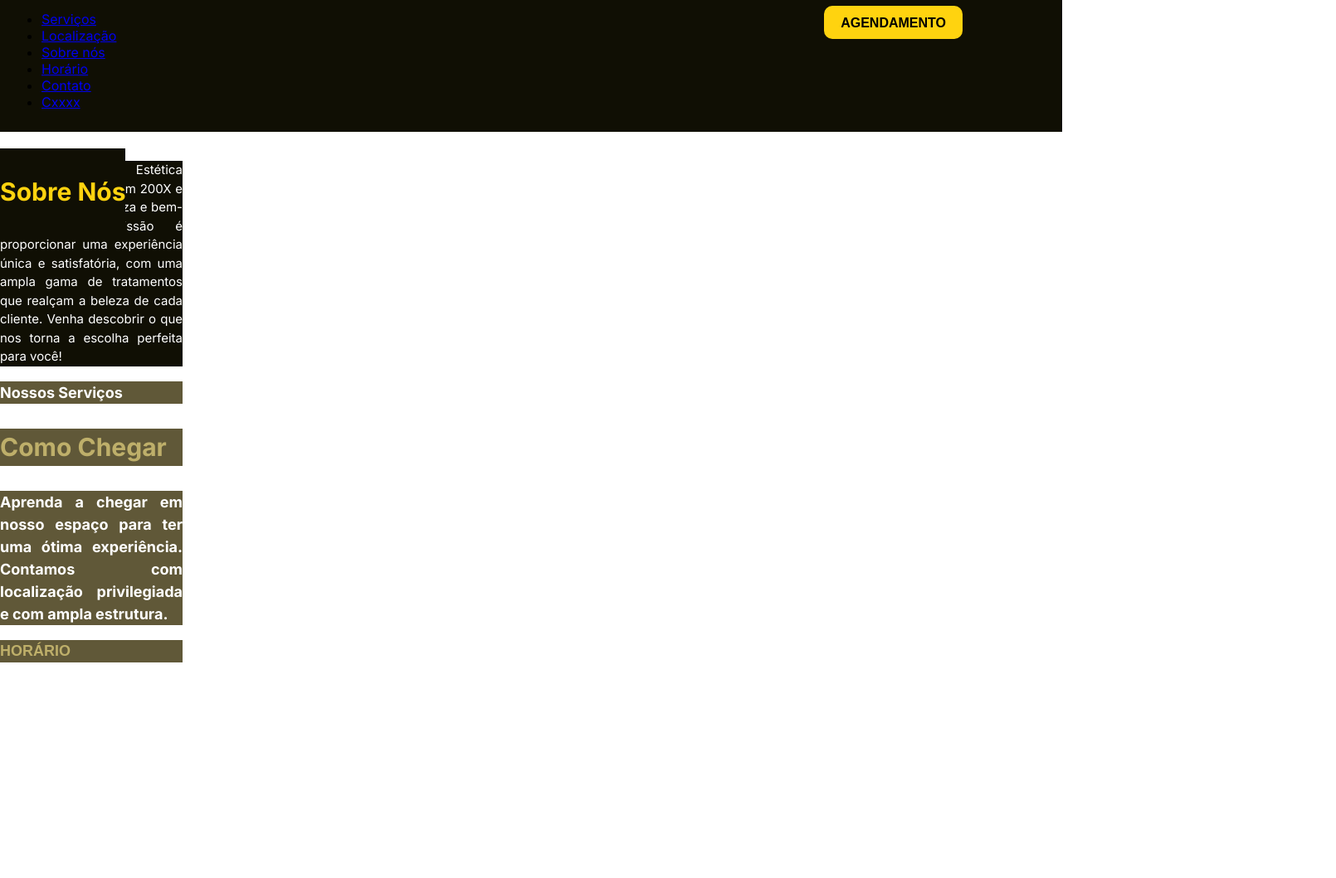
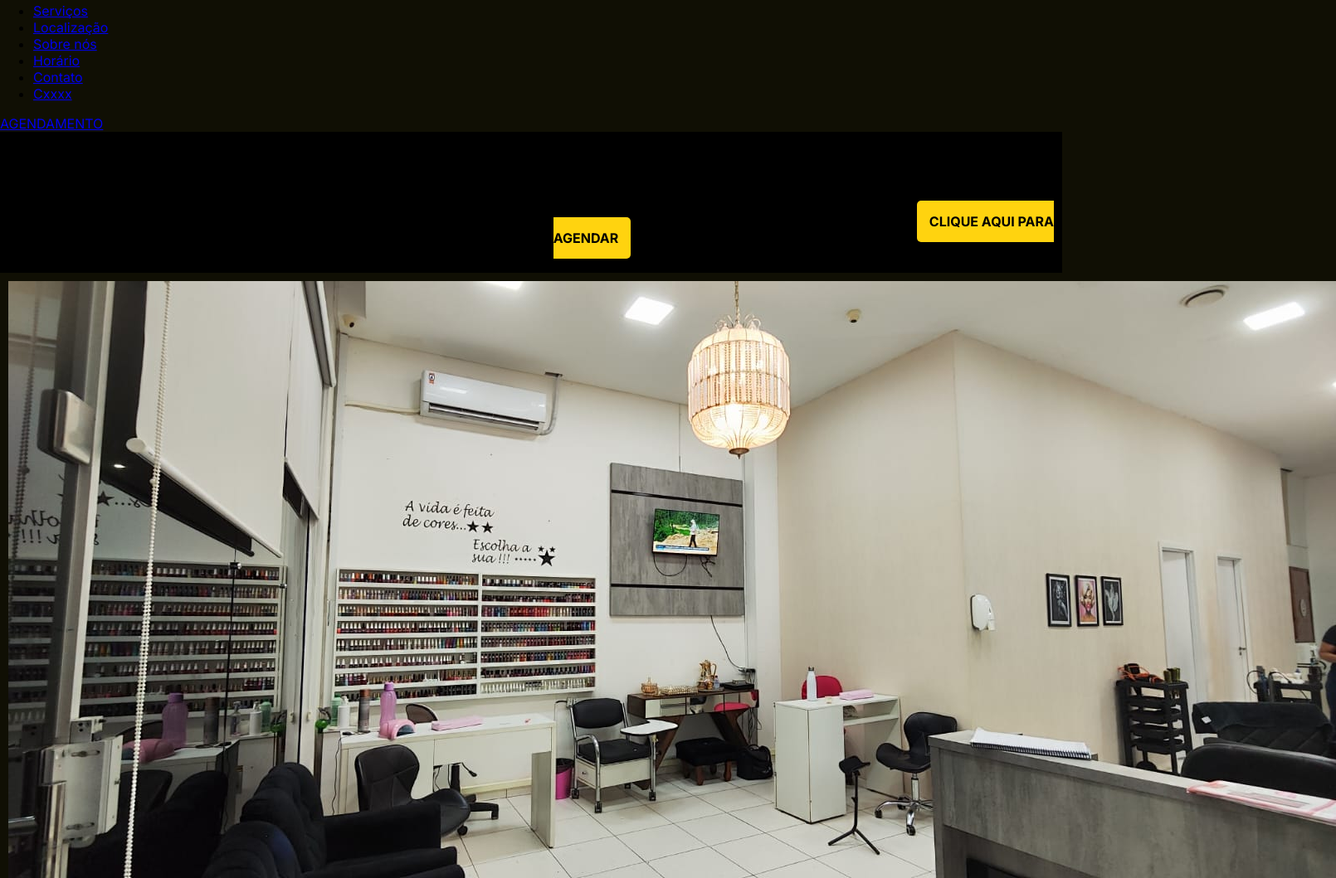
Before and after one commit to XxH4rpxX/Site-Comercial---Salao-de-Beleza, a plain HTML site: page index.html in a window 1280 px wide. Shown: the part 13-1072 px from the top of the page at 83% size, 1610 px wide, since content can reach past the window. Before the commit the page ends 830 px from the top, so only its background shows below. Drawn offline with Linux system fonts and the light colour scheme.

Commit message:
Alterações feitas dia 24/10/2024
Co-authored-by: Mateus <MateusMeloCantero@users.noreply.github.com>
Co-authored-by: SantosKristhian <SantosKristhian@users.noreply.github.com>
Co-authored-by: rodrigues217 <rodrigues217@users.noreply.github.com>
Co-authored-by: João Victor <XxH4rpxX@users.noreply.github.com>

```diff
--- a/index.html
+++ b/index.html
@@ -9,54 +9,77 @@
 
     <link rel="preconnect" href="https://fonts.googleapis.com">
     <link rel="preconnect" href="https://fonts.gstatic.com" crossorigin>
-        <link href="https://fonts.googleapis.com/css2?family=Inter:ital,opsz,wght@0,14..32,100..900;1,14..32,100..900&display=swap" rel="stylesheet">
+    <link
+        href="https://fonts.googleapis.com/css2?family=Inter:ital,opsz,wght@0,14..32,100..900;1,14..32,100..900&display=swap"
+        rel="stylesheet">
 
 </head>
+
 <body>
 
-        <header>
     <nav>
         <ul>
-                    <li><a href="#servicos">Serviços</a></li>
-                    <li><a href="#localizacao">Localização</a></li>
-                    <li><a href="#sobre-nos">Sobre nós</a></li>
-                    <li><a href="#horario">Horário</a></li>
-                    <li><a href="#contato">Contato</a></li>
-                    <li><a href="#agendamento">Cxxxx</a></li>
+            <li class="opcoesHeader"><a href="#servicos">Serviços</a></li>
+            <li class="opcoesHeader"><a href="#localizacao">Localização</a></li>
+            <li class="opcoesHeader"><a href="#sobre">Sobre nós</a></li>
+            <li class="opcoesHeader"><a href="#horario">Horário</a></li>
+            <li class="opcoesHeader"><a href="#contato">Contato</a></li>
+            <li class="opcoesHeader"><a href="#agendamento">Cxxxx</a></li>
 
         </ul>
     </nav>
+
+
+    <div class="opcoesHeader">
+        <a href="https://wa.me/5545988250217?text=Quero%20fazer%20um%20agendamento" target="_blank"
+            Title="Agende Seu Atendimento Conosco" id="agendamentoTexto">AGENDAMENTO</a>
+    </div>
+
+    <header>
+        <section class="Segunda_Secao">
+            <p id="texto1">Viva a experiência de ser Golden.</p>
+
+            <p id="texto2">Faça um agendamento ainda hoje.</p>
+
+            <a href="https://wa.me/5545988250217?text=Quero%20fazer%20um%20agendamento"
+                class="agendamentoCentral">CLIQUE AQUI PARA AGENDAR</a>
+        </section>
     </header>
 
+    <section class="Tercerira_Secao">
+        <article class="colunm image">
+            <img src="imagens/foto_do_salao_por_drento.jpg" alt="imagem do salao">
+        </article>
 
-        <div class="Agendamento">
-            <a href="https://wa.me/5545988250217?text=Quero%20fazer%20um%20agendamento" target="_blank" Title="Agende Seu Atendimento Conosco" id="agendamentoTexto">AGENDAMENTO</a>
+        <article class="column side">
+
+            <h1 class="Sobre_Titulo" style="margin: 0;" href="#sobre">Sobre Nós</h1>
+
+            <p class="Sobre_Texto">Salão de Beleza e Estética Golden foi fundado em 200X e é um refúgio de beleza e
+                bem-estar.
+                Nossa missão é proporcionar uma experiência única e satisfatória, com uma ampla gama de tratamentos que
+                realçam a beleza de cada cliente. Venha descobrir o que nos torna a escolha perfeita para você!
+            </p>
+
+        </article>
+
+    </section>
+
+    <div class"Servicos" href="#servicos">Nossos Serviços</div>
+
+    <div class="div_localizacao">
+        <p id="Localizacao_Titulo" href="#localizacao">Como Chegar</p>
+
+        <p id="Localizacao_Texto">Aprenda a chegar em nosso espaço para ter uma ótima experiência.
+            Contamos com localização privilegiada e com ampla estrutura.</p>
     </div>
 
 
-        <br> <!--Quebra de linha-->
-        <div id="sobreTitulo">
-            <p>Sobre Nós</p>
-        </div>
+    <div id="div_horario">
+        <p id="Horario_Titulo" href="#horario">Horário de Funcionamento</p>
 
-        <div id="sobre-nos" href="sobre-nos">
-            <p>Salão de Beleza e Estética Golden foi fundado em 200X e é um refúgio de beleza e bem-estar. Nossa missão é proporcionar uma experiência única e satisfatória, com uma ampla gama de tratamentos que realçam a beleza de cada cliente. Venha descobrir o que nos torna a escolha perfeita para você!</p>
-        </div>
-
-        <div id="servicos" href="servicos">
-        <p>Nossos Serviços</p>
-        </div>
-
-        <div id="localizacaoTitulo">
-            <p>Como Chegar</p>
-        </div>
-
-        <div id="localizacao" href="localizacao">
-            <p>Aprenda a chegar em nosso espaço para ter uma ótima experiência. Contamos com localização privilegiada e com ampla estrutura.</p>
-        </div>
-
-        <div id="horario" href="horario">
-            <p id="horarioTexto">HORÁRIO</p>
+        <p id="Horario_Texto">Consulte nosso horário de funcionamento e marque o atendimento no salão feito para você.
+        </p>
     </div>
 
     <script src="javascript/index.js"></script>
--- a/javascript/index.js
+++ b/javascript/index.js
@@ -0,0 +1,9 @@
+// Efeito de rolagem suave
+document.querySelectorAll('a[href^="#"]').forEach(anchor => {
+    anchor.addEventListener('click', function(e) {
+        e.preventDefault();
+        document.querySelector(this.getAttribute('href')).scrollIntoView({
+            behavior: 'smooth'
+        });
+    });
+});
--- a/style.css
+++ b/style.css
@@ -1,17 +1,41 @@
 body{
+    background-color: #100F04;
+    font-family: 'inter', sans-serif;
     margin: 0;
-    font-family: 'inter', sans-serif;
 }
 header{
+    justify-content: flex-end;
+    text-align: right;
     height: 0 0 0 0;
-    background-color: #100F04;
+    background-color: #000000;
     position: center;
     padding: 10px;
+    min-height: 150px;
+}
+
+.agendamentoCentral {
+    background-color: #FFD30F;
+    color: black;
+    padding: 15px 15px;
+    text-align: center;
+    text-decoration: none; /* Remove o sublinhado */
+    font-size: 16px;
+    margin: 0px 509.750px;
+    border-radius: 5px;
+    font-weight: bold;
+}
+/*
+.opcoesHeader {
 
 }
+.opcoesHeader.a {
 
-
-.Agendamento {
+}
+*/
+.opcoesHeader:hover {
+    color: rgb(0,0,0,0.5);
+}
+/* .Agendamento {
     display: inline-block;
     position: fixed;
     background-color: #FFD30F;
@@ -21,7 +45,7 @@ header{
     border-radius: 10px;
 }
 
-#agendamentoTexto{
+.Agendamento.a {
     font-family: sans-serif;
     text-decoration: none;
     color: black;
@@ -30,24 +54,39 @@ header{
 
 #agendamentoTexto:hover {
     background-color: rgb (0,0,0,0.5);
+} */
+
+.colunm{
+    float: left;
+    padding: 10px;
 }
 
-#sobreTitulo{
-    position: fixed;
-    padding-bottom: 0px;
-    text-align: justify;
+.colunm.side{
+    width: 25%;
+}
+
+.colunm.image{
+    width: 20%;
+    height: 10%;
+    border-radius: 5%;
+
+}
+
+.Sobre_Titulo{
+    text-align: center;
+    padding: 0;
     font-size: 30px;
     max-width: 220px;
     line-height: 1.8;
     background-color: #100F04;
     color: #FFD30F;
-    line-height: 1.5;
     font-weight: bold;
 }
 
-#sobre-nos{
-    padding-top: 0px;
-    text-align: justify;
+.Sobre_Texto{
+    justify-content: flex-end;
+    text-align: right;
+    padding: 0;
     font-size: 15px;
     max-width: 220px;
     line-height: 1.8;
@@ -56,9 +95,13 @@ header{
     line-height: 1.5;
 }
 
-#localizacaoTitulo{
+.div_localizacao{
+    background-color: #605838;
+}
+
+.localizacao_Titulo{
     padding: 0 0 0 0;
-    text-align: justify;
+    text-align: center;
     font-size: 30px;
     max-width: 220px;
     line-height: 1.8;
@@ -68,7 +111,7 @@ header{
     font-weight: bold;
 }
 
-#localizacao{
+.Localizacao_Texto{
     padding: 0 0 0 0;
     text-align: justify;
     font-size: 18px;
@@ -80,7 +123,7 @@ header{
     line-height: 1.5;
 }
 
-#servicos{
+.Servicos{
     padding: 0 0 0 0;
     text-align: justify;
     font-size: 18px;
@@ -92,21 +135,24 @@ header{
     line-height: 1.5;
 }
 
-#horario{
+.Horario_Titulo{
     padding: 0 0 0 0;
-    text-align: justify;
-    font-size: 18px;
-    max-width: 220px;
+    text-align: left;
+    font-size: 25px;
+    max-width: 300px;
     line-height: 1.8;
-    background-color: #605838;
     color: #FFFFFF;
-    font-weight: bold;
     line-height: 1.5;
 }
 
-#horarioTexto{
+.Horario_Texto{
     font-family: sans-serif;
     text-decoration: none;
     color: #BEAF6A;
     font-weight: bold;
 }
+
+.navbar{
+    position: sticky;
+    top: 0
+}
```
Also changed, not shown: imagens/foto_do_salao_por_drento.jpg (added), 1 other file. Lines whose indentation alone changed are shown as unchanged.
